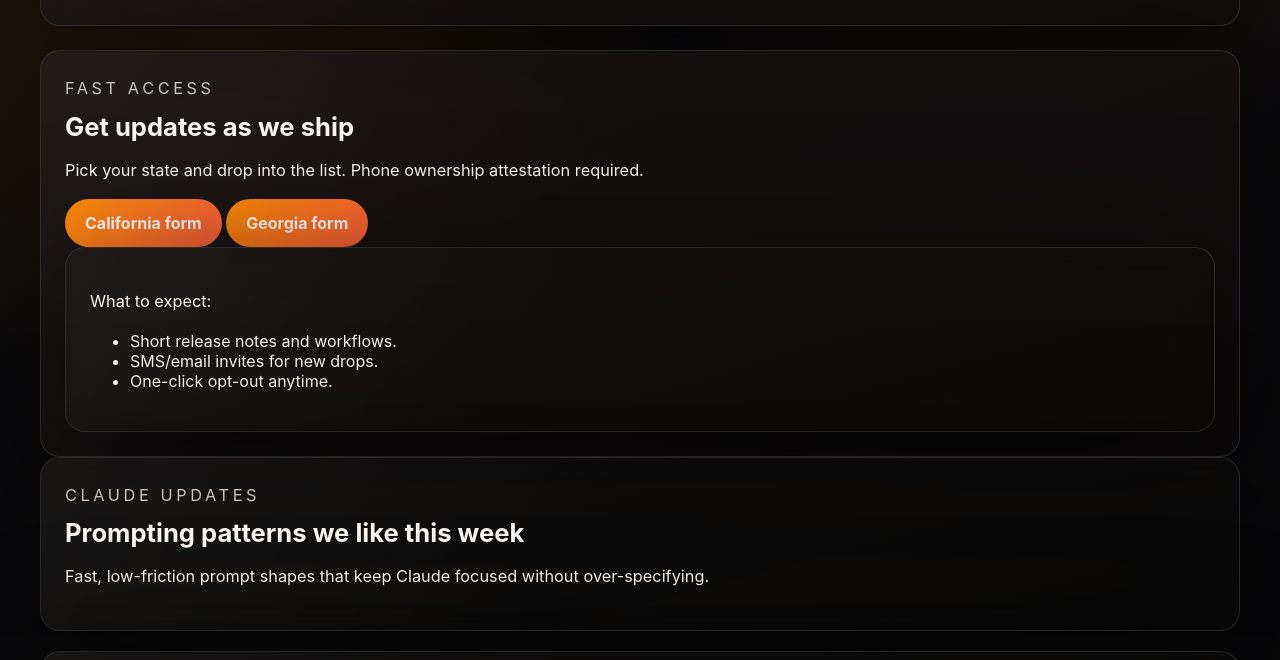
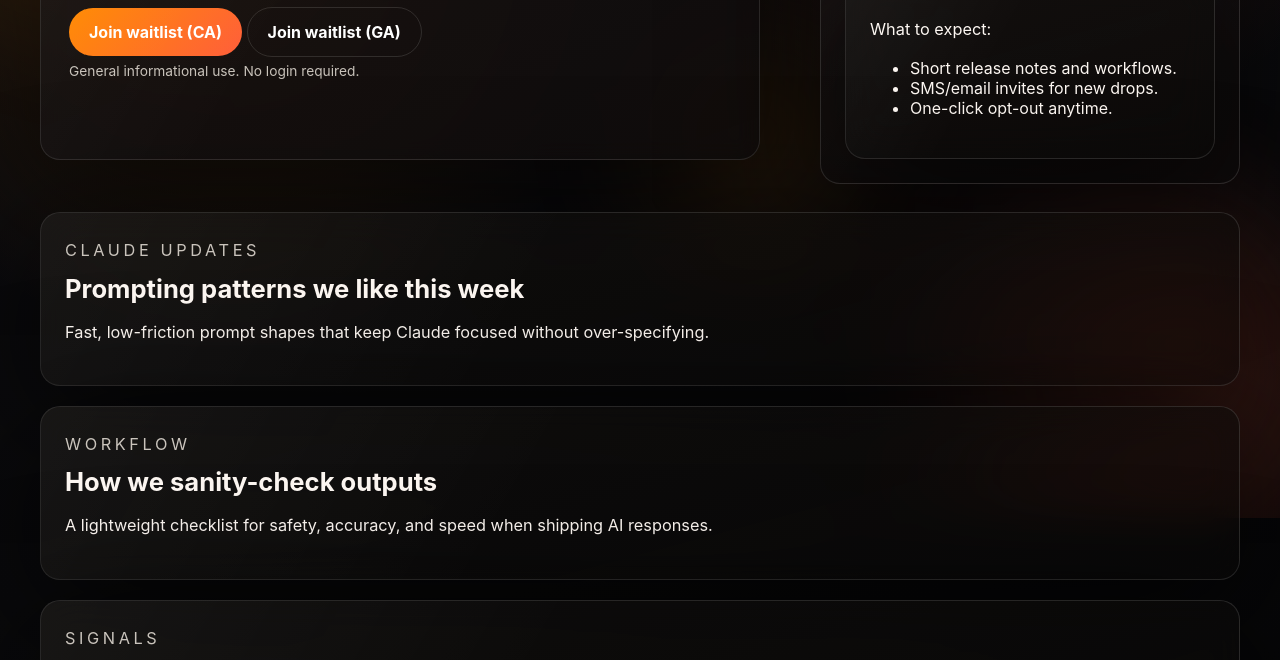
Before and after one commit to sniperdude1017/claudeaiblog-intake, a website: page public/index.html in a window 1280 px wide. Shown: the part 282-942 px from the top of the page. Drawn offline with Linux system fonts and the light colour scheme.

Commit message:
Refine split layout and animated background

```diff
--- a/public/styles.css
+++ b/public/styles.css
@@ -34,6 +34,72 @@ a {
   width: min(1200px, calc(100vw - 48px));
   margin: 0 auto;
   padding: 32px 0 64px;
+  position: relative;
+  z-index: 1;
+}
+
+.live-bg {
+  position: fixed;
+  inset: 0;
+  overflow: hidden;
+  z-index: 0;
+  pointer-events: none;
+}
+
+.orb {
+  position: absolute;
+  width: 520px;
+  height: 520px;
+  border-radius: 50%;
+  filter: blur(60px);
+  opacity: 0.32;
+  background: radial-gradient(circle at 30% 30%, rgba(255, 138, 0, 0.8), transparent 65%);
+  animation: drift 16s ease-in-out infinite alternate;
+}
+
+.orb-1 {
+  top: -120px;
+  left: -80px;
+}
+.orb-2 {
+  bottom: -160px;
+  right: -60px;
+  background: radial-gradient(circle at 70% 40%, rgba(255, 94, 58, 0.7), transparent 70%);
+  animation-duration: 18s;
+}
+.orb-3 {
+  top: 30%;
+  left: 45%;
+  width: 360px;
+  height: 360px;
+  background: radial-gradient(circle at 50% 50%, rgba(255, 138, 0, 0.5), transparent 70%);
+  animation-duration: 20s;
+}
+
+@keyframes drift {
+  from {
+    transform: translate3d(0, 0, 0) scale(1);
+  }
+  to {
+    transform: translate3d(20px, -30px, 0) scale(1.05);
+  }
+}
+
+.split {
+  display: flex;
+  gap: 24px;
+  align-items: stretch;
+  margin-bottom: 28px;
+}
+
+.hero {
+  flex: 0 0 60%;
+}
+
+.auth-card {
+  flex: 0 0 40%;
+  max-width: 420px;
+  margin-left: auto;
 }
 
 .hero,
@@ -138,6 +204,11 @@ label {
   text-decoration: none;
   font-weight: 700;
   cursor: pointer;
+}
+
+.button.ghost {
+  background: transparent;
+  border: 1px solid var(--line);
 }
 
 .lead-form {
@@ -272,4 +343,14 @@ input {
     border-radius: 18px;
     padding: 20px;
   }
+
+  .split {
+    flex-direction: column;
+  }
+
+  .hero,
+  .auth-card {
+    flex: 1 1 auto;
+    max-width: 100%;
+  }
 }
```
